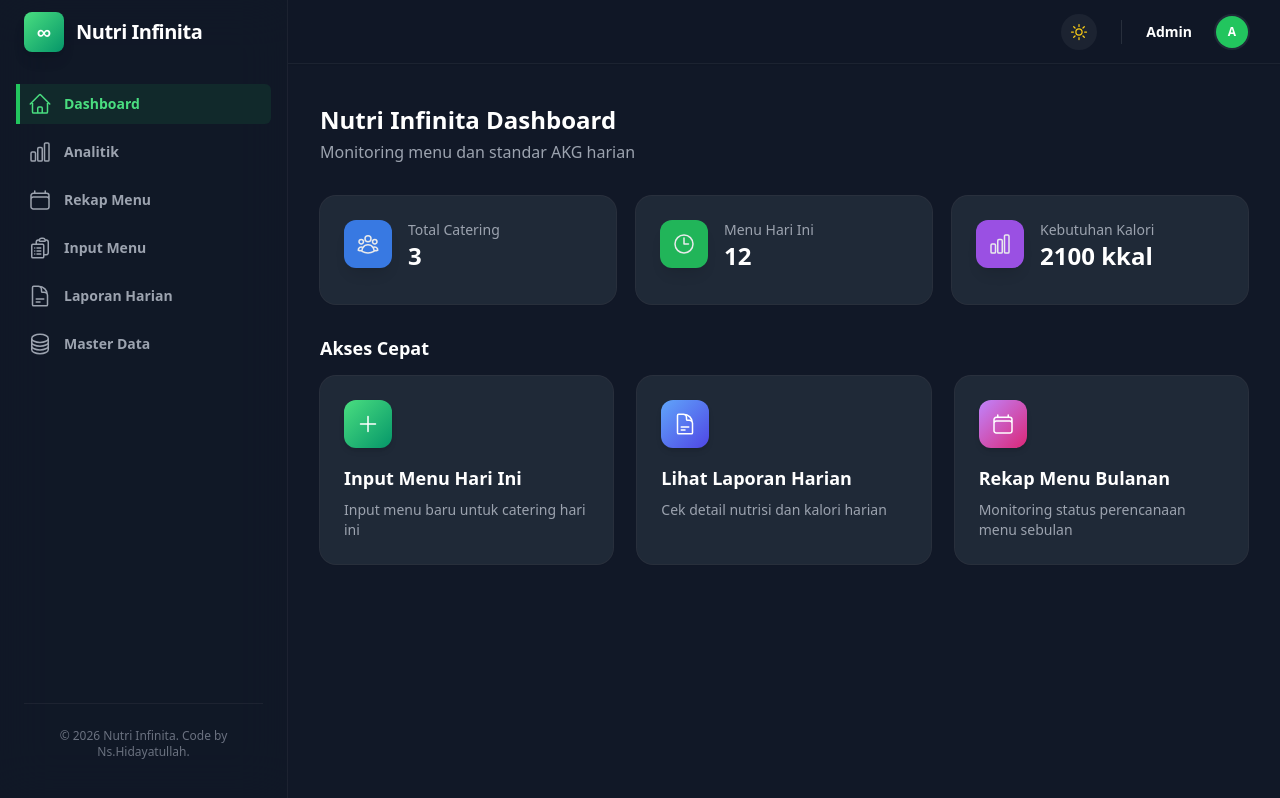
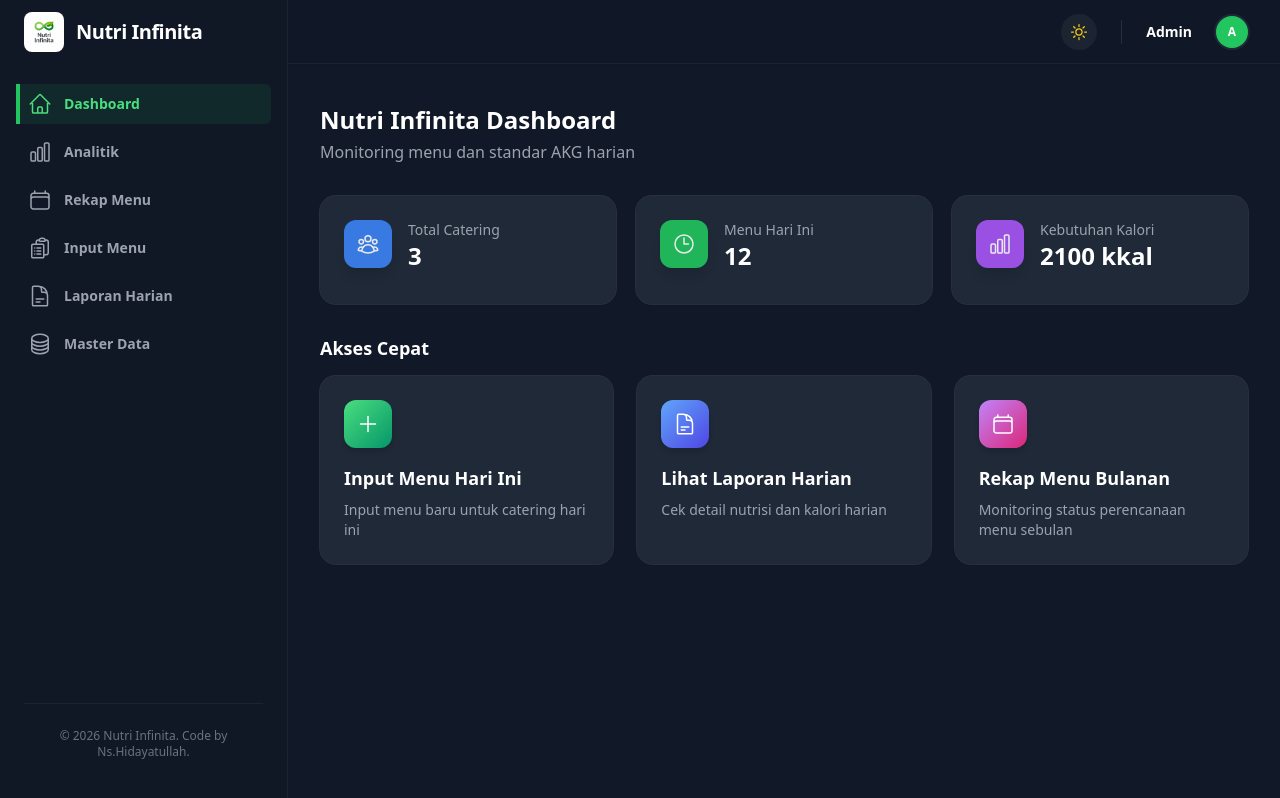
Before and after one commit to nshidayatullah/Nutri-Infinita, a React (Vite) app in the folder app/: page / in a window 1280 px wide. Built offline with nearby package versions, Linux system fonts and the light colour scheme.

Commit message:
Fix Master Meal Time Lint and Add Branding Logo

```diff
--- a/app/src/components/layout/AppLayout.tsx
+++ b/app/src/components/layout/AppLayout.tsx
@@ -81,9 +81,7 @@ export default function AppLayout() {
                   {/* Mobile Sidebar Content */}
                   <div className="flex grow flex-col gap-y-5 overflow-y-auto bg-white dark:bg-gray-900 px-6 pb-4 ring-1 ring-gray-900/10 dark:ring-white/10 transition-colors duration-300">
                     <div className="flex h-16 shrink-0 items-center">
-                      <div className="h-10 w-10 rounded-lg bg-gradient-to-br from-green-400 to-emerald-600 flex items-center justify-center shadow-lg">
-                        <span className="text-white font-bold text-xl">∞</span>
-                      </div>
+                      <img src="/logo.jpg" alt="Logo" className="h-10 w-auto rounded-lg" />
                       <span className="ml-3 text-xl font-bold tracking-tight text-gray-900 dark:text-white">Nutri Infinita</span>
                     </div>
                     <nav className="flex flex-1 flex-col">
@@ -121,9 +119,7 @@ export default function AppLayout() {
         <div className="hidden lg:fixed lg:inset-y-0 lg:z-50 lg:flex lg:w-72 lg:flex-col">
           <div className="flex grow flex-col gap-y-5 overflow-y-auto border-r border-gray-200 dark:border-white/5 bg-white dark:bg-gray-900/50 dark:backdrop-blur-xl px-6 pb-4 transition-colors duration-300">
             <div className="flex h-16 shrink-0 items-center">
-              <div className="h-10 w-10 rounded-lg bg-gradient-to-br from-green-400 to-emerald-600 flex items-center justify-center shadow-lg">
-                <span className="text-white font-bold text-xl">∞</span>
-              </div>
+              <img src="/logo.jpg" alt="Logo" className="h-10 w-auto rounded-lg" />
               <span className="ml-3 text-xl font-bold tracking-tight text-gray-900 dark:text-white">Nutri Infinita</span>
             </div>
             <nav className="flex flex-1 flex-col">
--- a/app/src/pages/master/MasterMealTimePage.tsx
+++ b/app/src/pages/master/MasterMealTimePage.tsx
@@ -1,4 +1,4 @@
-import { useState, useEffect, useCallback } from "react";
+import { useState, useEffect } from "react";
 import { supabase } from "../../lib/supabase";
 import { PlusIcon, TrashIcon, PencilIcon, XMarkIcon, CheckIcon } from "@heroicons/react/24/outline";
 import ConfirmationModal from "../../components/ui/ConfirmationModal";
@@ -21,17 +21,18 @@ export default function MasterMealTimePage() {
   // Modal State
   const [deleteId, setDeleteId] = useState<number | null>(null);
 
-  const fetchData = useCallback(async () => {
+  async function fetchData() {
     setLoading(true);
     const { data, error } = await supabase.from("meal_types").select("*").order("sort_order");
     if (error) console.error(error);
     if (data) setMealTypes(data);
     setLoading(false);
-  }, []);
+  }
 
   useEffect(() => {
+    // eslint-disable-next-line
     fetchData();
-  }, [fetchData]);
+  }, []);
 
   const confirmDelete = (id: number) => {
     setDeleteId(id);
```
Also changed, not shown: app/public/logo.jpg (added).
